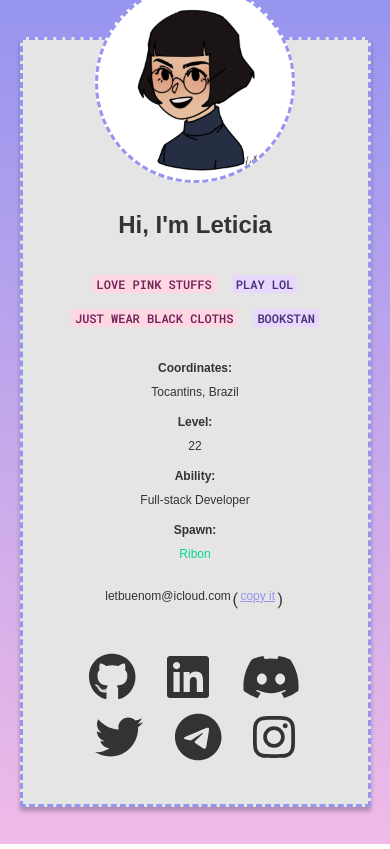
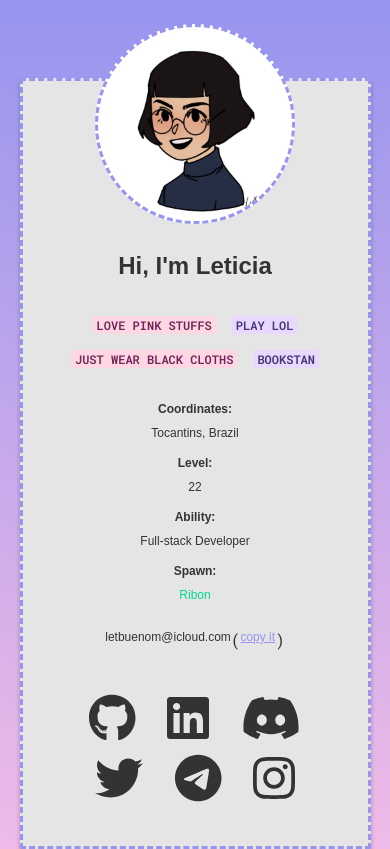
Before and after one commit to letbueno/webpage-profile-let, a React (Create React App) app: page / in a window 390 px wide. Built offline with nearby package versions, Linux system fonts and the light colour scheme; a web font is replaced by a local one.

Commit message:
fix: adjust margin when is in mobile

```diff
--- a/src/pages/Profile/styles.ts
+++ b/src/pages/Profile/styles.ts
@@ -27,6 +27,7 @@ export const Stuff = styled(Box)`
   text-align: center;
   @media (max-width: 768px) {
     width: 90%;
+    margin-top 20%;
   }
 `;
 
```
